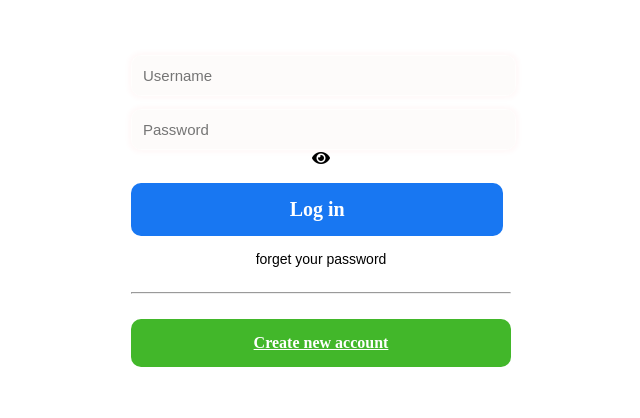
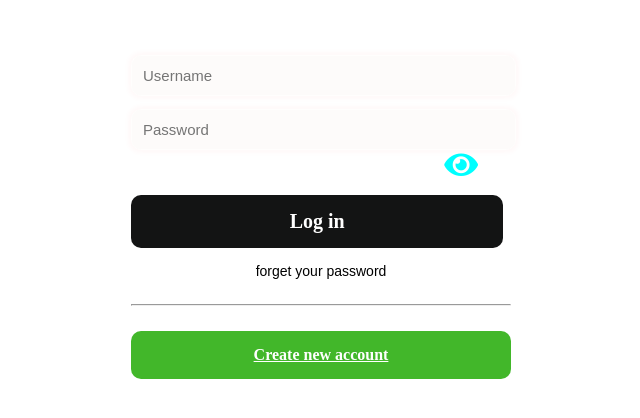
Before and after one commit to root-19/shopwebsite, a plain HTML site: page login.html in a window 1280 px wide. Shown: the part 194-612 px from the top of the page, without its empty margins (319-959 px from the left). Drawn offline with Linux system fonts and the light colour scheme; some packages are replaced by stand-ins of ours; a script that the page names is missing.

Commit message:
Update create.css

```diff
--- a/create.css
+++ b/create.css
@@ -48,14 +48,14 @@ input{
     color: rgb(10, 9, 9);
     margin-top: 13px;
 }
-/**.fa-eye{
+.fa-eye{
     margin-left: 280px;
     margin-bottom: -800px;
     cursor: pointer;
     font-size: 30px;
     color: aqua;
 }
-**/
+
 #btnLogin{
     width: 98%;
     display: block;
@@ -66,7 +66,7 @@ input{
     border: none;
     border-radius: 10px;
     font-weight: bold;
-    background: #1877f2;
+    background:#131414 ;
     cursor: pointer;
     text-decoration-line: none;
 }
```
